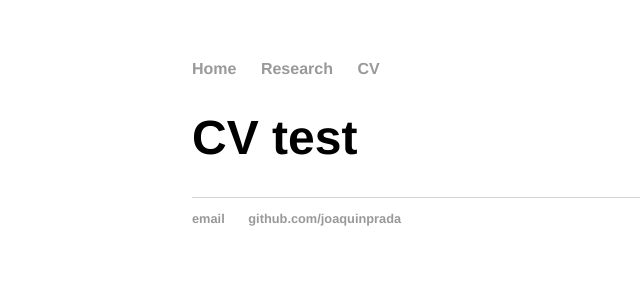
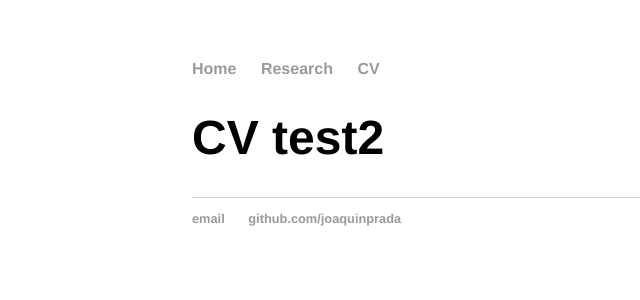
Before and after one commit to joaquinprada/joaquinprada.github.io, a Jekyll site: the page built from cv/index.html, in a window 1280 px wide. Shown: the top 300 px of the page, without its empty margins (0-640 px from the left). Built offline with Jekyll 4.4.1, drawn with Linux system fonts in a browser that asks for light colours.

Commit message:
Update index.html

```diff
--- a/cv/index.html
+++ b/cv/index.html
@@ -3,6 +3,6 @@ layout: default
 title: CV
 ---
 <div class="blurb">
-	<h1>CV test</h1>
+	<h1>CV test2</h1>
 	{{ site.baseurl }}{{/cv/CV.pdf}}
 </div><!-- /.blurb -->
```
